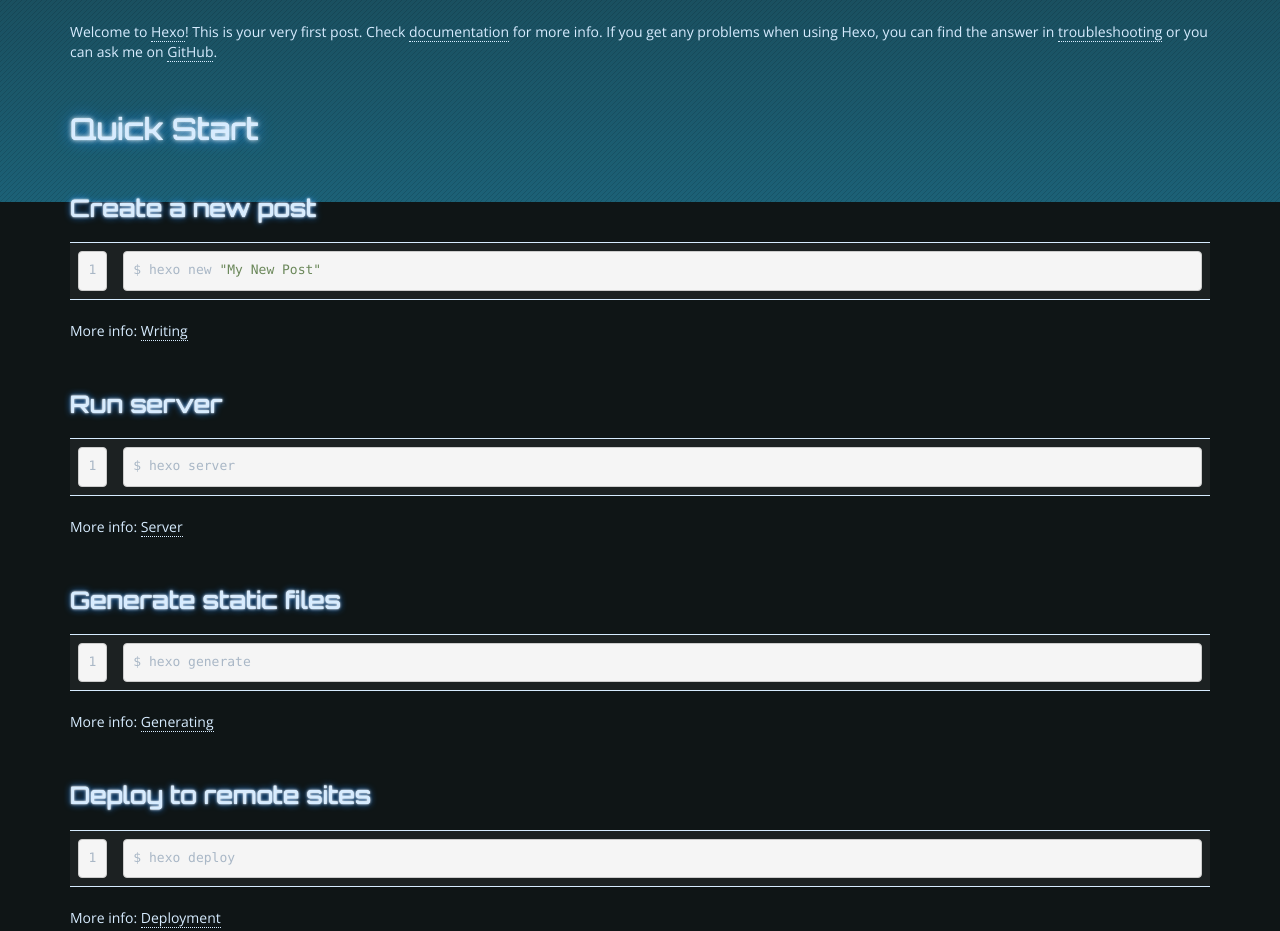
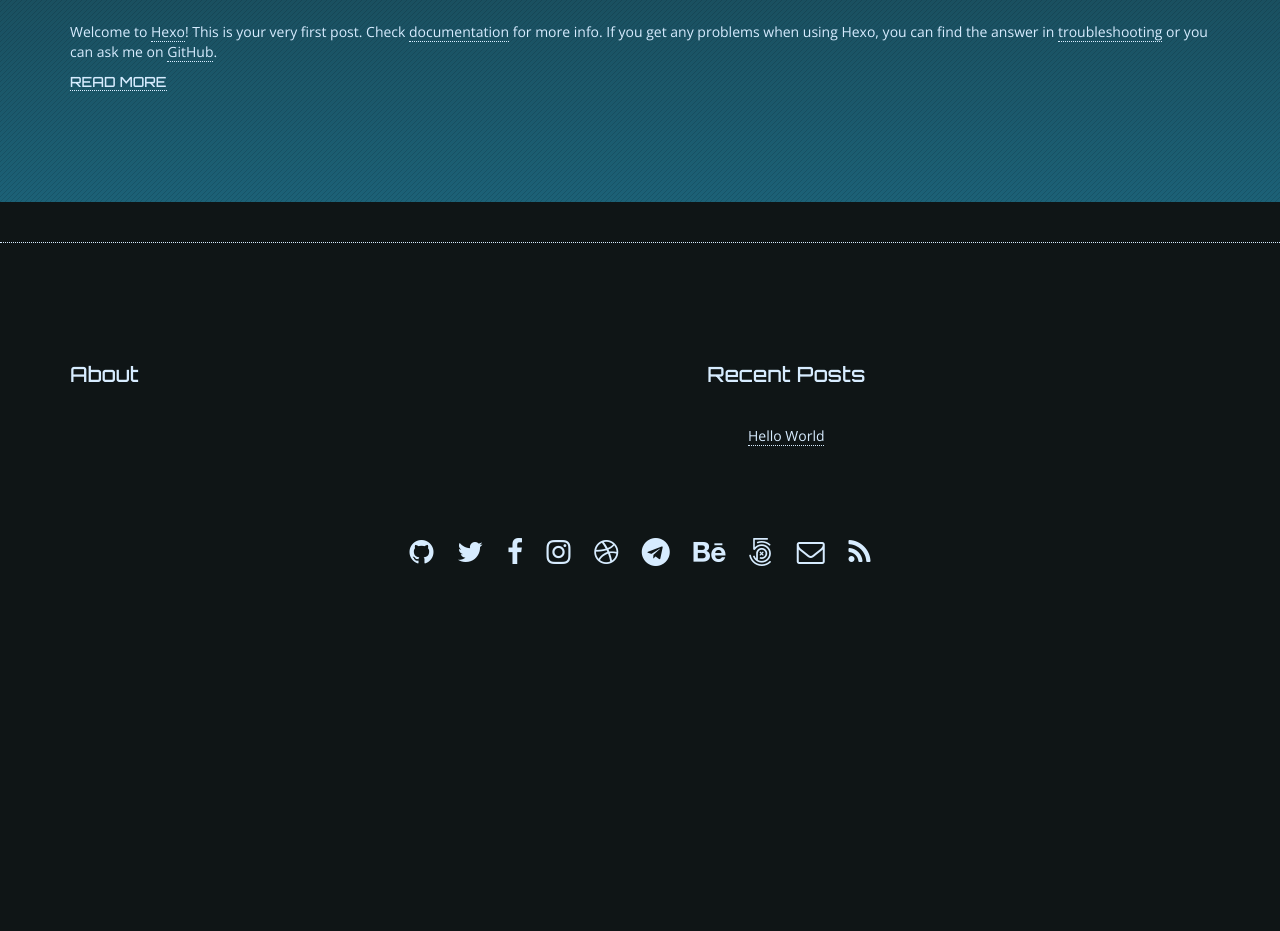
Before and after one commit to charleyhut/charleyhut.github.io, a plain HTML site: page index.html in a window 1280 px wide. Shown: the part 598-1529 px from the top of the page. After the commit the page ends 1266 px from the top, so only its background shows below. Drawn offline with nearby package versions, Linux system fonts and the light colour scheme.

Commit message:
Site updated: 2023-01-26 13:47:29

```diff
--- a/index.html
+++ b/index.html
@@ -168,20 +168,8 @@
 
         <div class="content">
             <p>Welcome to <a target="_blank" rel="noopener" href="https://hexo.io/">Hexo</a>! This is your very first post. Check <a target="_blank" rel="noopener" href="https://hexo.io/docs/">documentation</a> for more info. If you get any problems when using Hexo, you can find the answer in <a target="_blank" rel="noopener" href="https://hexo.io/docs/troubleshooting.html">troubleshooting</a> or you can ask me on <a target="_blank" rel="noopener" href="https://github.com/hexojs/hexo/issues">GitHub</a>.</p>
-<h2 id="Quick-Start"><a href="#Quick-Start" class="headerlink" title="Quick Start"></a>Quick Start</h2><h3 id="Create-a-new-post"><a href="#Create-a-new-post" class="headerlink" title="Create a new post"></a>Create a new post</h3><figure class="highlight bash"><table><tr><td class="gutter"><pre><span class="line">1</span><br></pre></td><td class="code"><pre><span class="line">$ hexo new <span class="string">&quot;My New Post&quot;</span></span><br></pre></td></tr></table></figure>
-
-<p>More info: <a target="_blank" rel="noopener" href="https://hexo.io/docs/writing.html">Writing</a></p>
-<h3 id="Run-server"><a href="#Run-server" class="headerlink" title="Run server"></a>Run server</h3><figure class="highlight bash"><table><tr><td class="gutter"><pre><span class="line">1</span><br></pre></td><td class="code"><pre><span class="line">$ hexo server</span><br></pre></td></tr></table></figure>
-
-<p>More info: <a target="_blank" rel="noopener" href="https://hexo.io/docs/server.html">Server</a></p>
-<h3 id="Generate-static-files"><a href="#Generate-static-files" class="headerlink" title="Generate static files"></a>Generate static files</h3><figure class="highlight bash"><table><tr><td class="gutter"><pre><span class="line">1</span><br></pre></td><td class="code"><pre><span class="line">$ hexo generate</span><br></pre></td></tr></table></figure>
-
-<p>More info: <a target="_blank" rel="noopener" href="https://hexo.io/docs/generating.html">Generating</a></p>
-<h3 id="Deploy-to-remote-sites"><a href="#Deploy-to-remote-sites" class="headerlink" title="Deploy to remote sites"></a>Deploy to remote sites</h3><figure class="highlight bash"><table><tr><td class="gutter"><pre><span class="line">1</span><br></pre></td><td class="code"><pre><span class="line">$ hexo deploy</span><br></pre></td></tr></table></figure>
-
-<p>More info: <a target="_blank" rel="noopener" href="https://hexo.io/docs/one-command-deployment.html">Deployment</a></p>
-
         </div>
+        <a href="/2023/01/26/hello-world/" class="read-more">Read More</a>
 
 
 </div>
```
Also changed, not shown: 2023/01/26/hello-world/index.html (+3 -1 lines).
